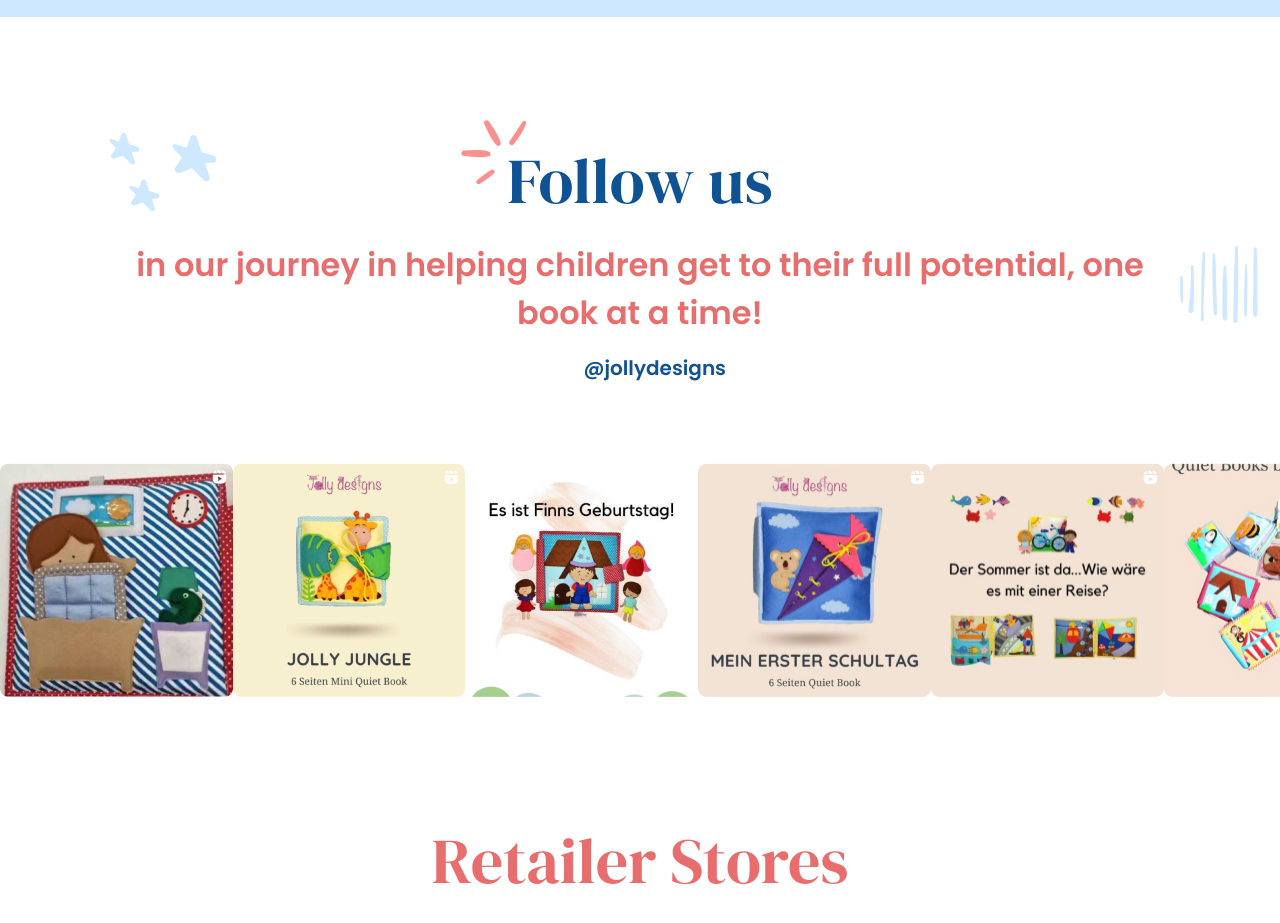
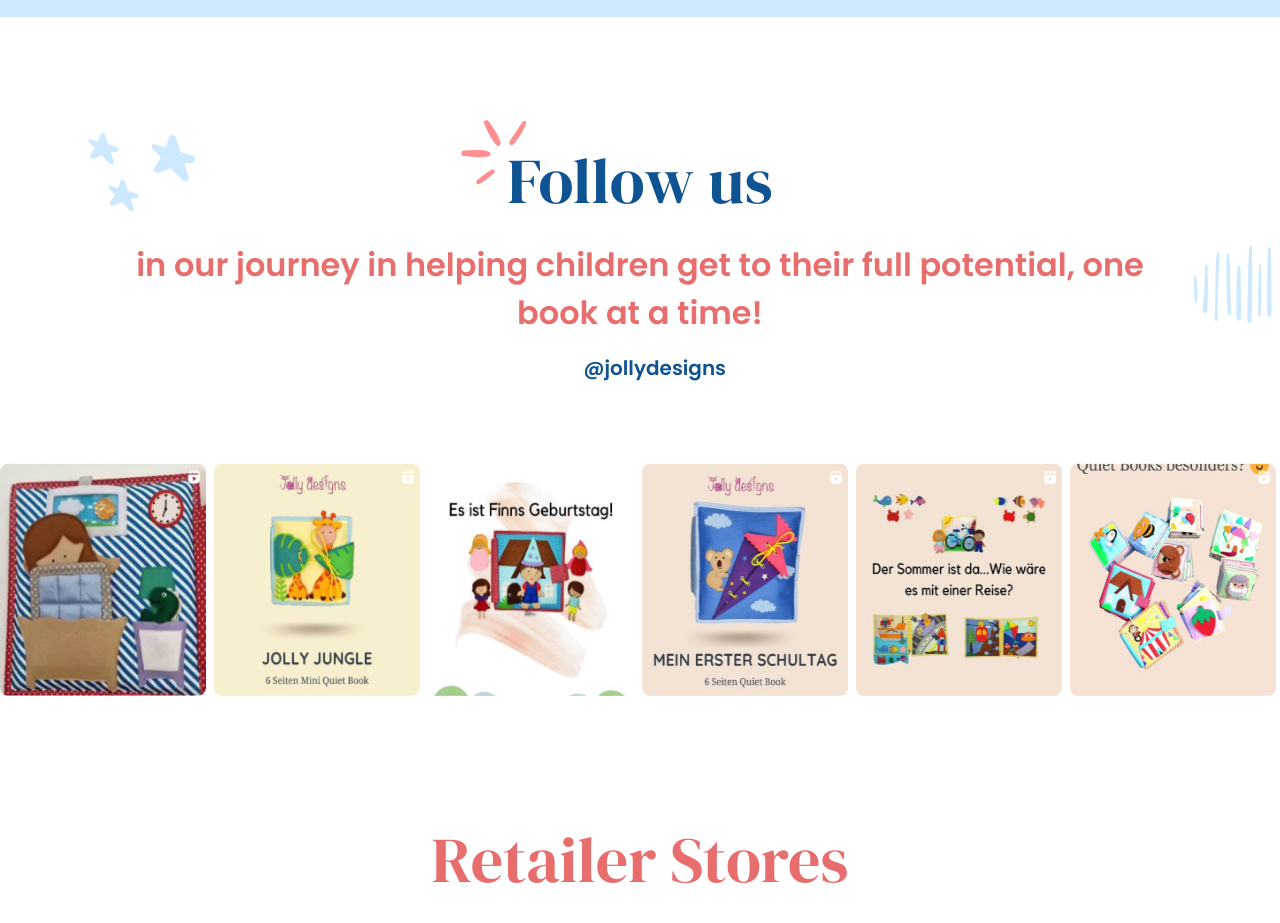
Before and after one commit to dm1triykr/WSS_internship2022, a website: page src/index.html in a window 1280 px wide. Shown: the part 6280-7203 px from the top of the page. Drawn offline with nearby package versions, Linux system fonts and the light colour scheme; files that its build step writes are made by us from their sources; some icons are missing; files whose address does not match are found by name; a web font is replaced by a local one.

Commit message:
feat: added slider on the block 'Follow us' and fixed svg images position on the block 'Our Categories'

```diff
--- a/src/index.html
+++ b/src/index.html
@@ -461,13 +461,43 @@
 						<i class="icon-follow-us-inst"></i>
 						<a href="#" class="content-follow-us__inst-profile">@jollydesigns</a>
 					</div>
-					<div class="content-follow-us__images">
+					<div class="content-follow-us__slider">
+						<div class="content-follow-us__item">
 							<img src="img/follow-us/01.jpg" alt="" class="content-follow-us__image">
+						</div>
+						<div class="content-follow-us__item">
 							<img src="img/follow-us/02.jpg" alt="" class="content-follow-us__image">
+						</div>
+						<div class="content-follow-us__item">
 							<img src="img/follow-us/03.jpg" alt="" class="content-follow-us__image">
+						</div>
+						<div class="content-follow-us__item">
 							<img src="img/follow-us/04.jpg" alt="" class="content-follow-us__image">
+						</div>
+						<div class="content-follow-us__item">
 							<img src="img/follow-us/05.jpg" alt="" class="content-follow-us__image">
+						</div>
+						<div class="content-follow-us__item">
 							<img src="img/follow-us/06.jpg" alt="" class="content-follow-us__image">
+						</div>
+						<div class="content-follow-us__item">
+							<img src="img/follow-us/01.jpg" alt="" class="content-follow-us__image">
+						</div>
+						<div class="content-follow-us__item">
+							<img src="img/follow-us/02.jpg" alt="" class="content-follow-us__image">
+						</div>
+						<div class="content-follow-us__item">
+							<img src="img/follow-us/03.jpg" alt="" class="content-follow-us__image">
+						</div>
+						<div class="content-follow-us__item">
+							<img src="img/follow-us/04.jpg" alt="" class="content-follow-us__image">
+						</div>
+						<div class="content-follow-us__item">
+							<img src="img/follow-us/05.jpg" alt="" class="content-follow-us__image">
+						</div>
+						<div class="content-follow-us__item">
+							<img src="img/follow-us/06.jpg" alt="" class="content-follow-us__image">
+						</div>
 					</div>
 				</div>
 			</div>
--- a/src/js/app.js
+++ b/src/js/app.js
@@ -68,6 +68,12 @@ $( document ).ready(
 			dots: true,
 			arrows: false,
 		})
+
+		$('.content-follow-us__slider').slick({
+			dots: false,
+			arrows: false,
+			slidesToShow: 6,
+		})
 	}
 );
 
--- a/src/scss/modules/_follow-us.scss
+++ b/src/scss/modules/_follow-us.scss
@@ -16,7 +16,7 @@
 	width: 109px;
 	height: 81px;
 	top: -1%;
-	left: 8.5%;
+	left: 6.9%;
 }
 
 .follow-us__wrapper::after {
@@ -28,7 +28,7 @@
 	//top: -1%;
 	//left: 7%;
 	top: 19.5%;
-	right: 1.6%;
+	right: 0.5%;
 }
 
 .follow-us__content {
@@ -77,15 +77,27 @@
 	color: #105393;
 }
 
-.content-follow-us__images {
+.content-follow-us__slider {
 	max-width: 1440px;
 	display: flex;
-	justify-content: space-between;
+	justify-content: center;
 	margin: 0 auto;
+}
+
+.content-follow-us__item {
+	width: 232px;
+	height: 233px;
+}
+
+.content-follow-us__item:not(:last-child) {
+	margin: 0px 8px 0px 0px;
 }
 
 .content-follow-us__image {
 	border-radius: 8px;
+	width: 232px;
+	height: 233px
+
 }
 
 .icon-follow-us-inst {
```
Also changed, not shown: build/css/fonts/svgfont.ttf, build/css/fonts/svgfont.woff, build/css/fonts/svgfont.woff2, build/css/style.css, build/index.html, build/js/app.js, 2 other files. Lines whose indentation alone changed are shown as unchanged.
